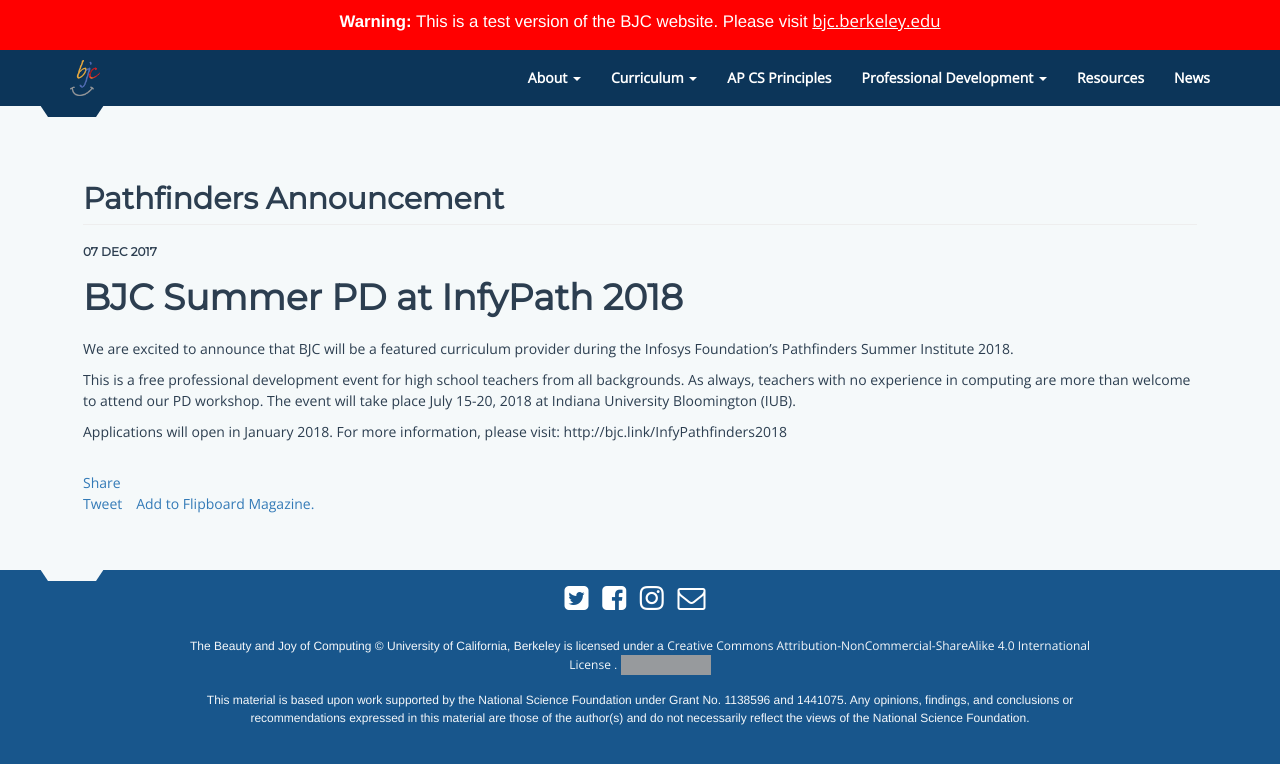
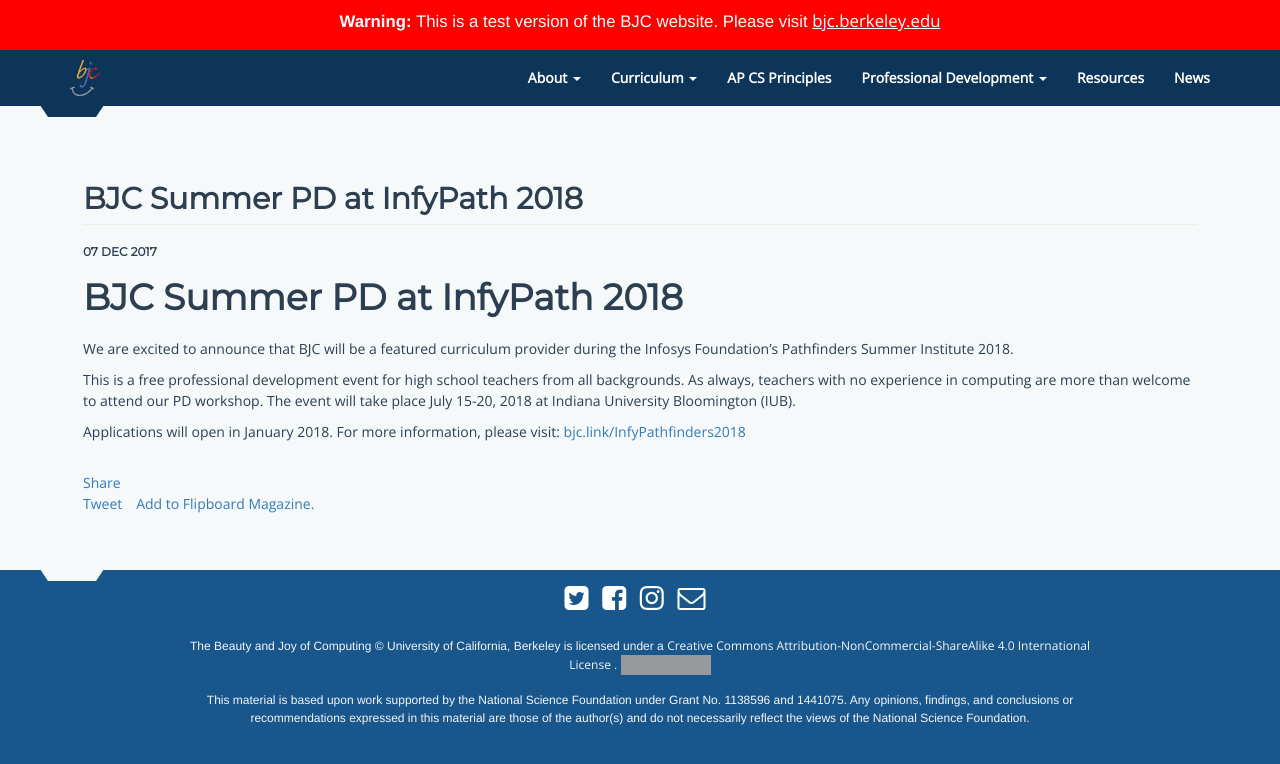
Before and after one commit to beautyjoy/beautyjoy.github.io, a Jekyll site: the page built from _posts/2017-12-07-pathfinders-announcement.md, in a window 1280 px wide and 900 px high. Shown: the top 764 px of the window. Built offline with Jekyll 4.4.1, drawn with Linux system fonts in a browser that asks for light colours; our own code applies the rules of GitHub Pages for plain Markdown files; comment, search, counter and statistics services are not loaded; grey boxes are pictures that could not be loaded.

Commit message:
Added title, updated link

```diff
--- a/_posts/2017-12-07-pathfinders-announcement.md
+++ b/_posts/2017-12-07-pathfinders-announcement.md
@@ -1,7 +1,11 @@
+---
+title: BJC Summer PD at InfyPath 2018
+---
+
 # BJC Summer PD at InfyPath 2018 #
 
 We are excited to announce that BJC will be a featured curriculum provider during the Infosys Foundation's Pathfinders Summer Institute 2018.
 
 This is a free professional development event for high school teachers from all backgrounds. As always, teachers with no experience in computing are more than welcome to attend our PD workshop. The event will take place July 15-20, 2018 at Indiana University Bloomington (IUB).
 
-Applications will open in January 2018. For more information, please visit: http://bjc.link/InfyPathfinders2018
+Applications will open in January 2018. For more information, please visit: [bjc.link/InfyPathfinders2018](http://bjc.link/InfyPathfinders2018)
```
